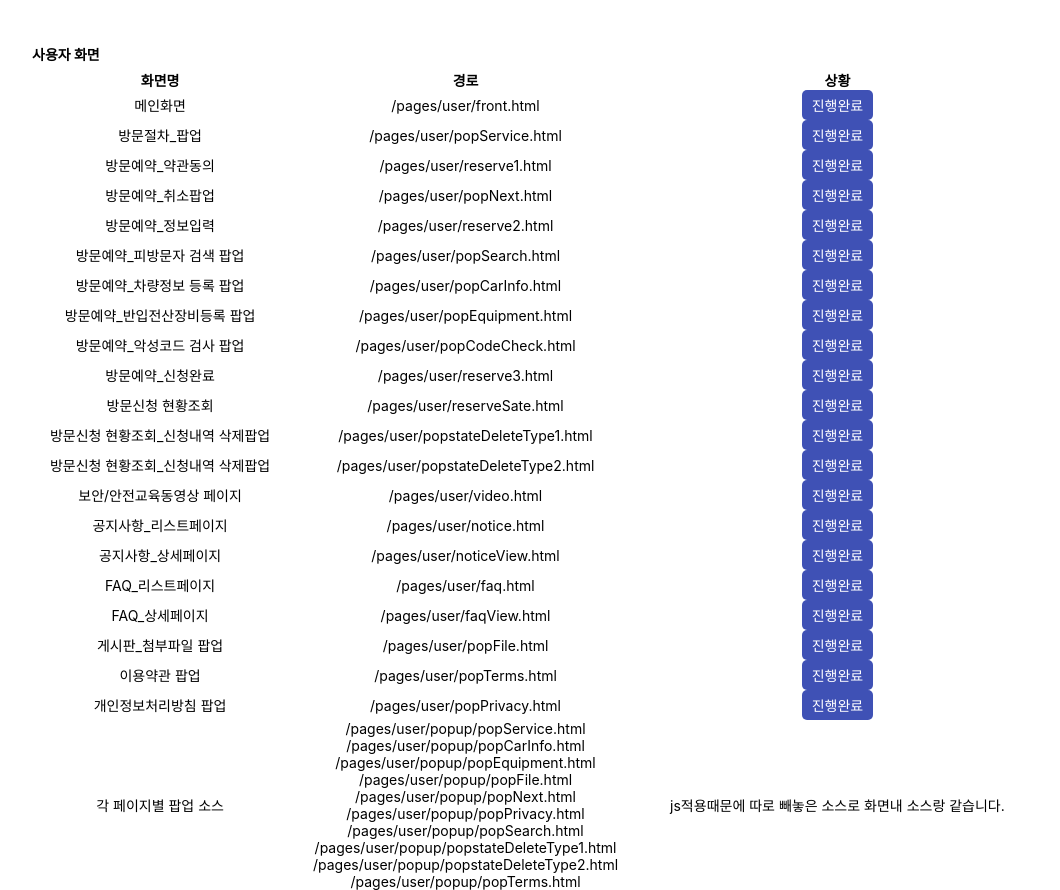
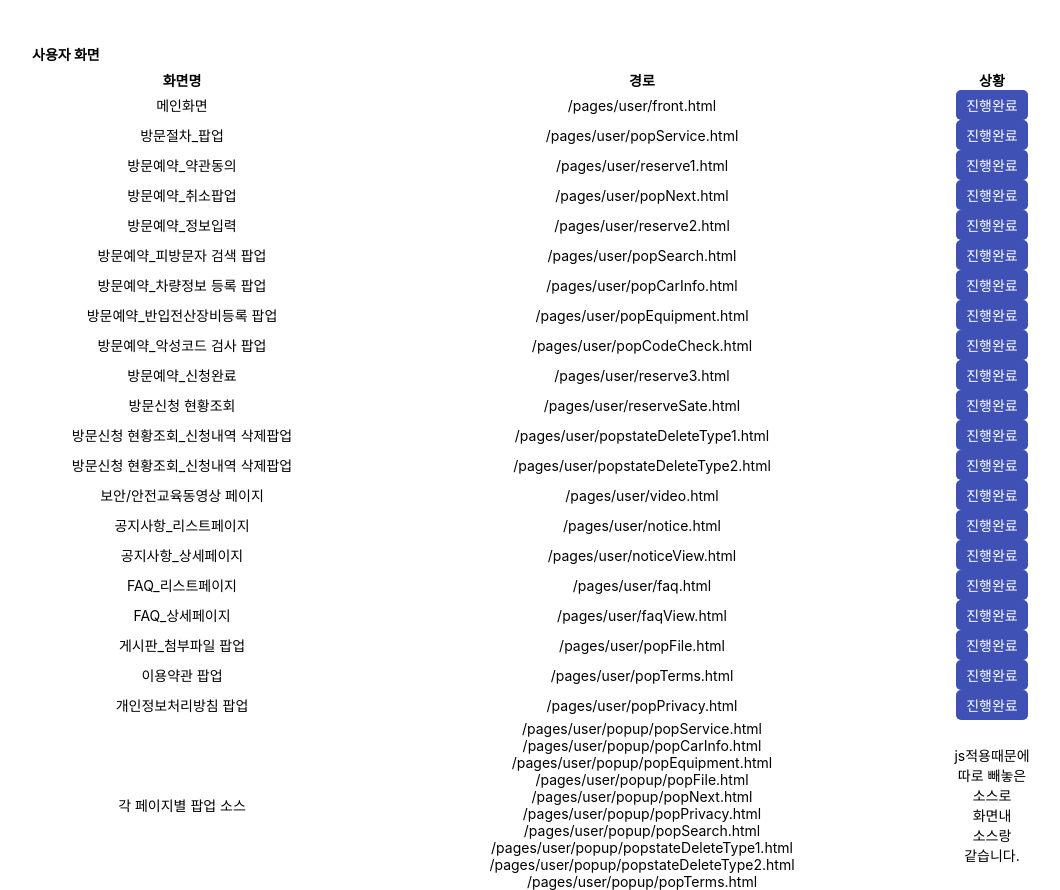
Before and after one commit to JI-EUN/mobis, a website built with Parcel: page index.html in a window 1280 px wide. Shown: the whole page, without its empty margins (108-1168 px from the left). Built offline with nearby package versions, Linux system fonts and the light colour scheme; a web font is replaced by a local one.

Commit message:
리스트테이블 수정

```diff
--- a/index.html
+++ b/index.html
@@ -22,6 +22,7 @@
         }
         table{
             width: 100%;
+            table-layout: fixed;
             border-top:2px solid #000
         }
         table th,
@@ -32,6 +33,7 @@
         }
         a{
             display: block;
+            word-break: break-word;
         }
         .state{
             display: inline-block;
@@ -49,6 +51,11 @@
     <div class="container">
     <h1>사용자 화면</h1>
     <table>
+        <colgroup>
+            <col style="width: 30%;">
+            <col style="width:auto">
+            <col style="width: 80px">
+        </colgroup>
         <thead>
             <tr>
                 <th>화면명</th>
```
